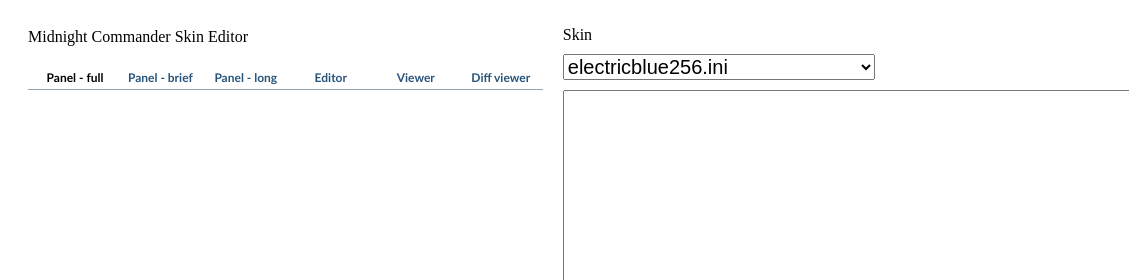
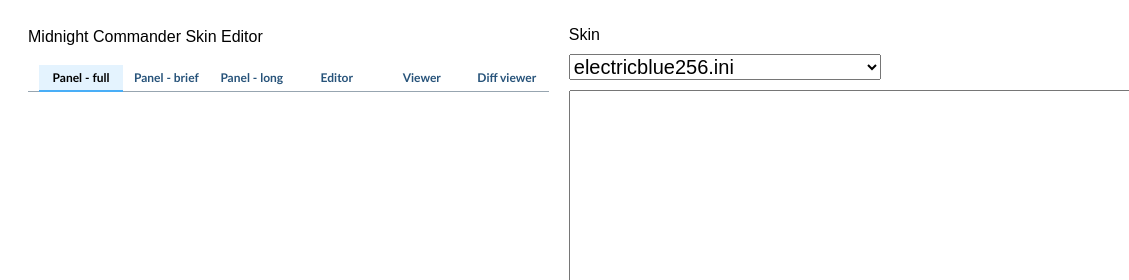
Before and after one commit to phplego/mc, a plain HTML site: page index.html in a window 1280 px wide. Shown: the top 280 px of the page, 0-1129 px from the left. Drawn offline with Linux system fonts and the light colour scheme; no server answers.

Commit message:
tabs visual fixes

```diff
--- a/css/common.css
+++ b/css/common.css
@@ -1,3 +1,7 @@
+body{
+    font-family: Arial;
+}
+
 div.skin-view-container pre
 {
     font-size: 14px;
--- a/css/ui.tabs.css
+++ b/css/ui.tabs.css
@@ -20,7 +20,7 @@
 .ui-tabs-nav {
     list-style: none;
     margin: 0;
-    padding: 0 0 0 4px;
+    padding: 0 0 0 10px;
 }
 .ui-tabs-nav:after { /* clearing without presentational markup, IE gets extra treatment */
     display: block;
@@ -54,6 +54,8 @@
     z-index: 2;
     margin-top: 0;
     color: #000;
+    background-color: rgba(73, 174, 247, 0.15);
+    border-bottom: 2px solid rgba(73, 174, 247, 1);
 }
 .ui-tabs-nav a span {
     width: 64px; /* IE 6 treats width as min-width */
@@ -95,7 +97,7 @@
 }
 .ui-tabs-panel {
     border-top: 1px solid #97a5b0;
-    padding: 1em 8px;
+    padding: 1em 11px;
     background: #fff; /* declare background color for container to avoid distorted fonts in IE while fading */
 }
 .ui-tabs-loading em {
```
